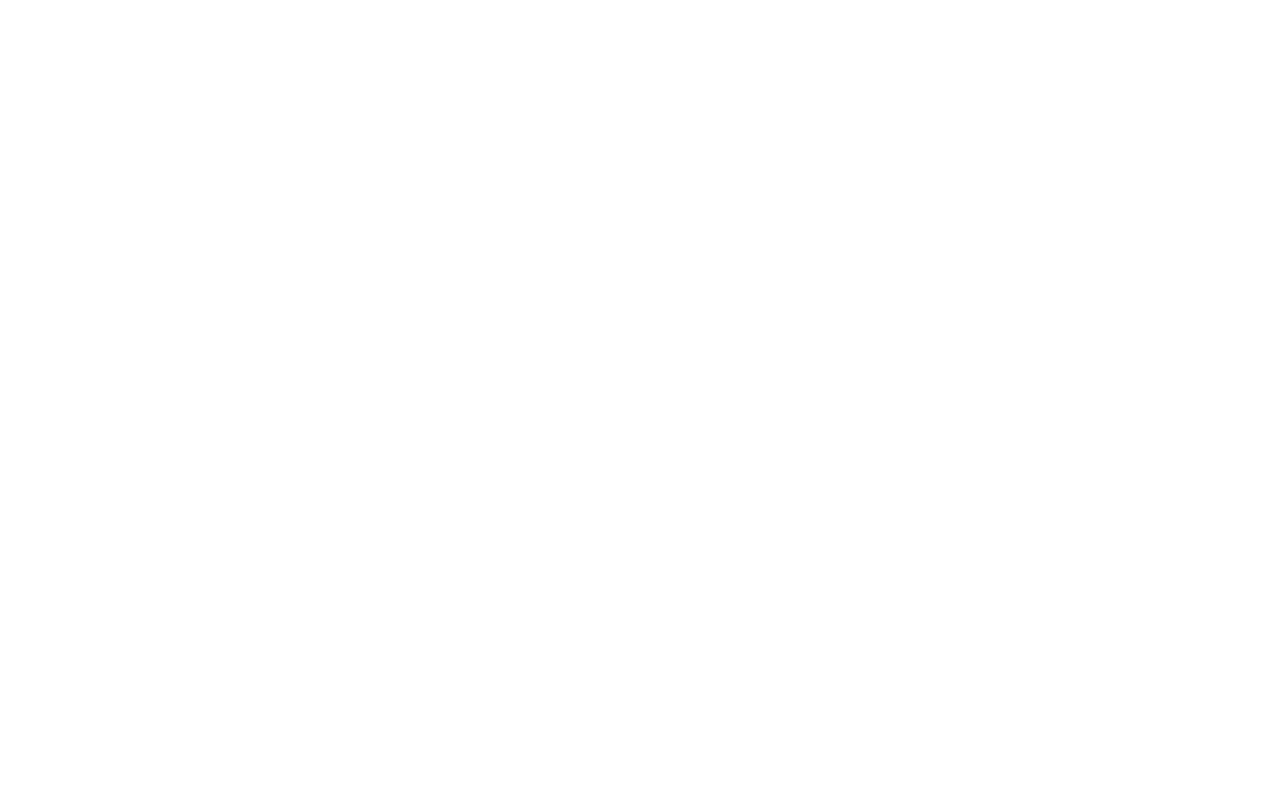
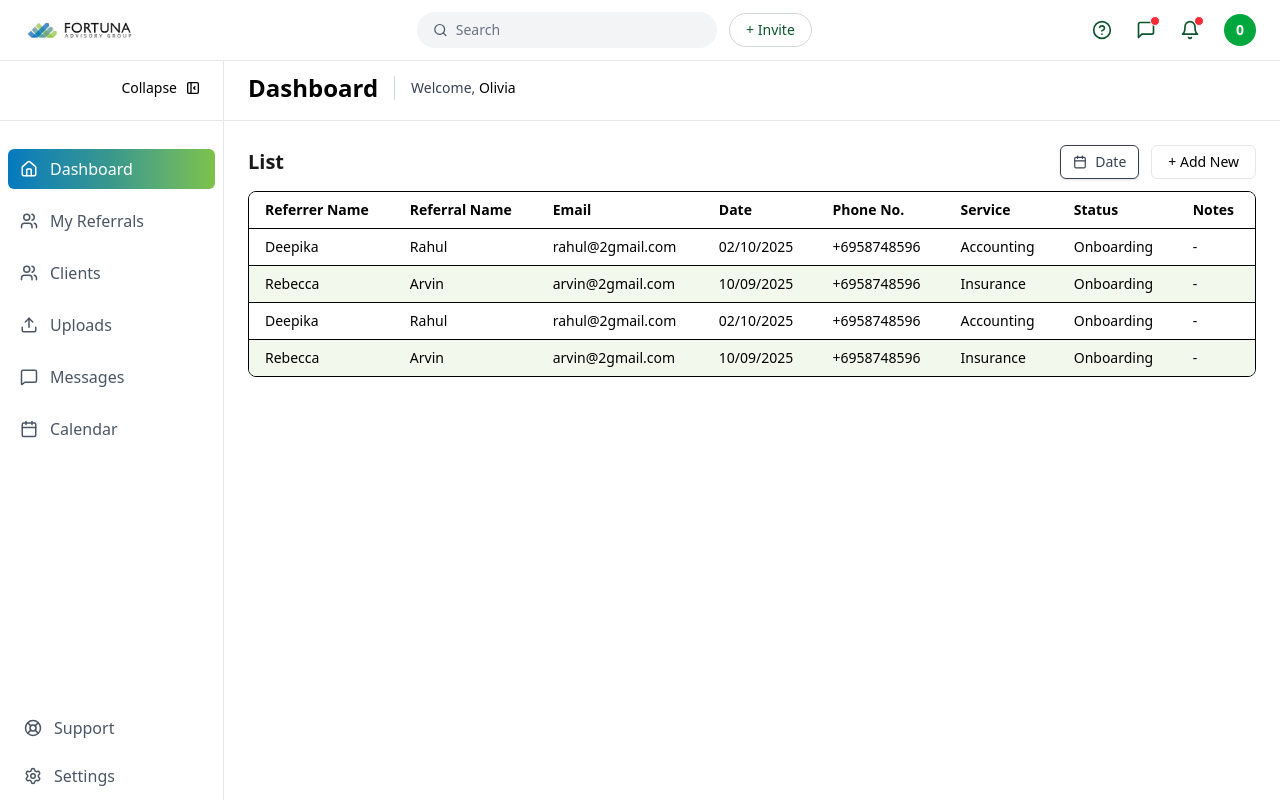
Before and after one commit to Narsingh-841/FortunaReferal, a React (Vite) app: page /my-referrals in a window 1280 px wide. Before the commit this address had no page. Built offline with nearby package versions, Linux system fonts and the light colour scheme.

Commit message:
referral table

```diff
--- a/package.json
+++ b/package.json
@@ -14,9 +14,11 @@
     "@dnd-kit/modifiers": "^9.0.0",
     "@dnd-kit/sortable": "^10.0.0",
     "@tailwindcss/vite": "^4.1.14",
+    "date-fns": "^4.1.0",
     "firebase": "^12.4.0",
     "lucide-react": "^0.546.0",
     "react": "^19.1.1",
+    "react-calendar": "^6.0.0",
     "react-dom": "^19.1.1",
     "react-icons": "^5.5.0",
     "react-router-dom": "^7.9.4",
--- a/src/App.tsx
+++ b/src/App.tsx
@@ -2,6 +2,7 @@
 import { BrowserRouter, Route, Routes } from "react-router-dom";
 import ServicesDashboard from "./ServiceDashboard/ServicesDashboard";
 import Mainlayout from "./Layout/Mianlayout";
+import ReferralTable from "./Referral/ReferralTable";
 
 function App() {
   return (
@@ -10,6 +11,7 @@
         <Route path="/" element={<Mainlayout />}>
           {/* Nested routes rendered inside <Outlet /> */}
         <Route path="/services" element={<ServicesDashboard />}></Route>
+        <Route path="/my-referrals" element={<ReferralTable />}></Route>
           {/* Add more routes here */}
         </Route>
       </Routes>
--- /dev/null
+++ b/src/Referral/ReferralTable.tsx
@@ -0,0 +1,100 @@
+import React, { useState } from "react";
+import Calendar from "react-calendar";
+import "react-calendar/dist/Calendar.css";
+import { LuCalendar } from "react-icons/lu";
+
+interface Row {
+  referrerName: string;
+  referralName: string;
+  email: string;
+  date: string;
+  phone: string;
+  service: string;
+  status: string;
+  notes: string;
+}
+
+const data: Row[] = [
+  { referrerName: "Deepika", referralName: "Rahul", email: "rahul@2gmail.com", date: "02/10/2025", phone: "+6958748596", service: "Accounting", status: "Onboarding", notes: "-" },
+  { referrerName: "Rebecca", referralName: "Arvin", email: "arvin@2gmail.com", date: "10/09/2025", phone: "+6958748596", service: "Insurance", status: "Onboarding", notes: "-" },
+  { referrerName: "Deepika", referralName: "Rahul", email: "rahul@2gmail.com", date: "02/10/2025", phone: "+6958748596", service: "Accounting", status: "Onboarding", notes: "-" },
+  { referrerName: "Rebecca", referralName: "Arvin", email: "arvin@2gmail.com", date: "10/09/2025", phone: "+6958748596", service: "Insurance", status: "Onboarding", notes: "-" },
+  // repeat as needed
+];
+
+const ReferralTable: React.FC = () => {
+  const [showCalendar, setShowCalendar] = useState(false);
+  const [selectedDate, setSelectedDate] = useState<Date | null>(null);
+
+  const handleDateChange = (date: Date) => {
+    setSelectedDate(date);
+    setShowCalendar(false);
+  };
+
+  return (
+    <div className="w-full bg-white rounded-lg">
+      <div className="flex justify-between items-center mb-3">
+        <h2 className="text-xl font-semibold text-[#1A1A1A]">List</h2>
+        <div className="flex items-center gap-3 relative">
+          <button
+            onClick={() => setShowCalendar(!showCalendar)}
+            className="flex items-center gap-2 border rounded-md px-3 py-1.5 text-sm text-gray-700 bg-white shadow-sm hover:bg-gray-50"
+          >
+            <LuCalendar />
+            <span>Date</span>
+          </button>
+          <button className="rounded-md px-4 py-1.5 font-medium text-sm border border-gray-200">
+            + Add New
+          </button>
+
+          {showCalendar && (
+            <div className="absolute top-10 right-0 bg-white shadow-lg rounded-xl border z-50">
+              <Calendar
+                onChange={(date) => handleDateChange(date as Date)}
+                value={selectedDate}
+              />
+            </div>
+          )}
+        </div>
+      </div>
+
+      <div className="overflow-x-auto border rounded-lg">
+        <table className="min-w-full border-collapse p-4 ">
+          <thead className="bg-white">
+            <tr className="text-left text-sm font-semibold text-black p-4">
+              <th className="px-4 py-2">Referrer Name</th>
+              <th className="px-4 py-2">Referral Name</th>
+              <th className="px-4 py-2">Email</th>
+              <th className="px-4 py-2">Date</th>
+              <th className="px-4 py-2">Phone No.</th>
+              <th className="px-4 py-2">Service</th>
+              <th className="px-4 py-2">Status</th>
+              <th className="px-4 py-2">Notes</th>
+            </tr>
+          </thead>
+          <tbody>
+            {data.map((row, i) => (
+              <tr
+                key={i}
+                className={`text-sm ${
+                  i % 2 === 0 ? "bg-white" : "bg-[#f2f8ec]"
+                } border-t`}
+              >
+                <td className="px-4 py-2">{row.referrerName}</td>
+                <td className="px-4 py-2">{row.referralName}</td>
+                <td className="px-4 py-2">{row.email}</td>
+                <td className="px-4 py-2">{row.date}</td>
+                <td className="px-4 py-2">{row.phone}</td>
+                <td className="px-4 py-2">{row.service}</td>
+                <td className="px-4 py-2">{row.status}</td>
+                <td className="px-4 py-2">{row.notes}</td>
+              </tr>
+            ))}
+          </tbody>
+        </table>
+      </div>
+    </div>
+  );
+};
+
+export default ReferralTable;
```
Also changed, not shown: 1 other file (tests, documents, lock files or other folders).
